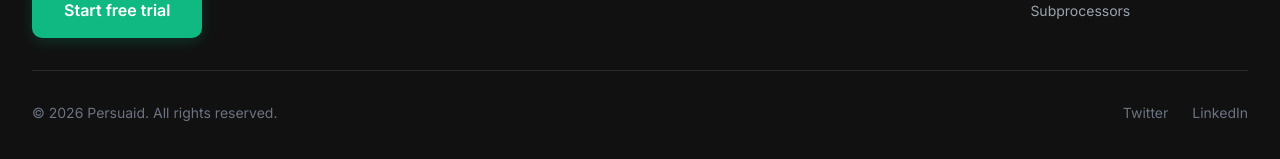
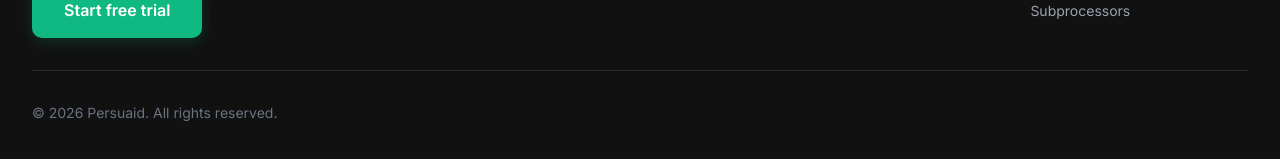
Before and after one commit to Salut-Kanyon/Persuaid, a Next.js app: page / in a window 1280 px wide. Shown: the part 5950-6109 px from the top of the page. Built offline with nearby package versions, Linux system fonts and the light colour scheme.

Commit message:
goat bs dick

```diff
--- a/components/ui/Footer.tsx
+++ b/components/ui/Footer.tsx
@@ -66,24 +66,10 @@ export function Footer() {
         </div>
 
         {/* Bottom */}
-        <div className="pt-8 border-t border-border flex flex-col md:flex-row justify-between items-center">
+        <div className="pt-8 border-t border-border">
           <p className="text-text-dim text-sm">
             © {new Date().getFullYear()} Persuaid. All rights reserved.
           </p>
-          <div className="flex space-x-6 mt-4 md:mt-0">
-            <a
-              href="#"
-              className="text-text-dim hover:text-green-accent transition-colors duration-200 text-sm"
-            >
-              Twitter
-            </a>
-            <a
-              href="#"
-              className="text-text-dim hover:text-green-accent transition-colors duration-200 text-sm"
-            >
-              LinkedIn
-            </a>
-          </div>
         </div>
       </div>
     </footer>
```
